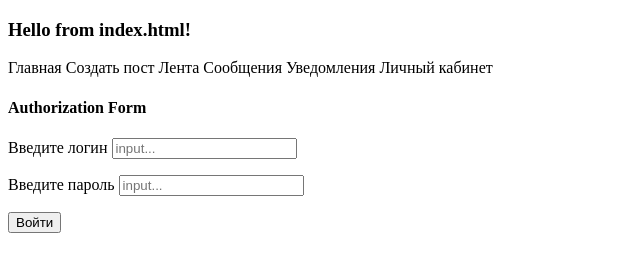
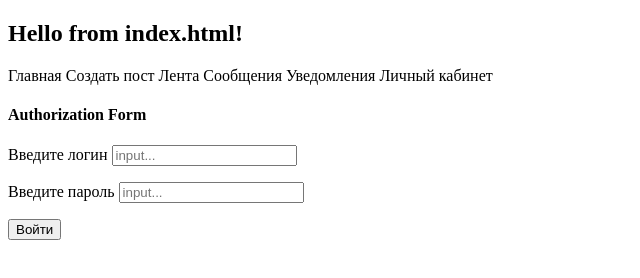
Before and after one commit to FelikMine/Portfolio, a plain HTML site: page index.html in a window 1280 px wide. Shown: the whole page, without its empty margins (0-640 px from the left). Drawn offline with Linux system fonts and the light colour scheme.

Commit message:
Изменение заголовков

```diff
--- a/index.html
+++ b/index.html
@@ -6,7 +6,7 @@
     <title>Document for my Portfolio</title>
 </head>
 <body>
-    <h3> Hello from index.html! </h3>
+    <h2> Hello from index.html! </h2>
 
     <header>
         <span> Главная </span>
```
